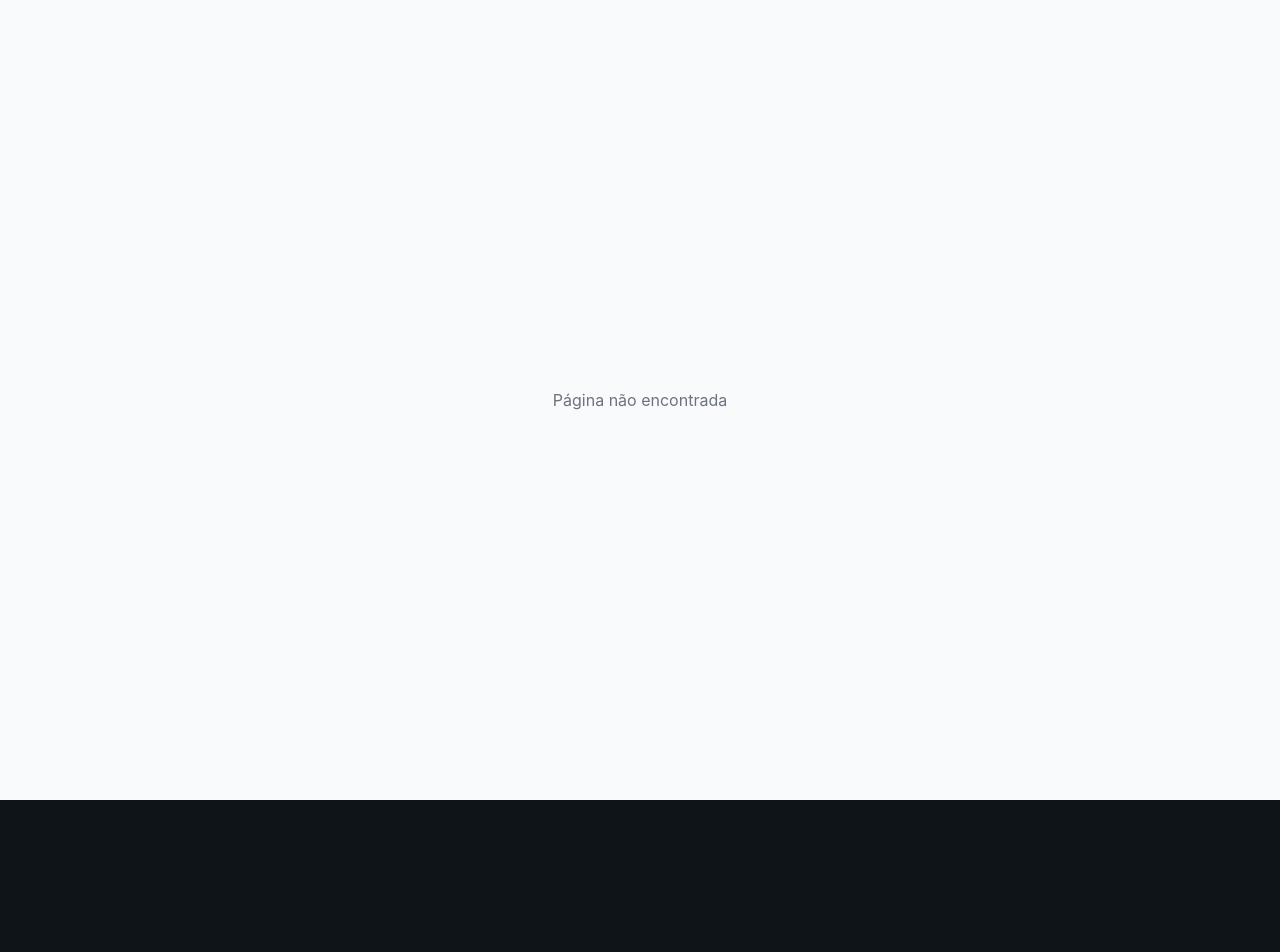
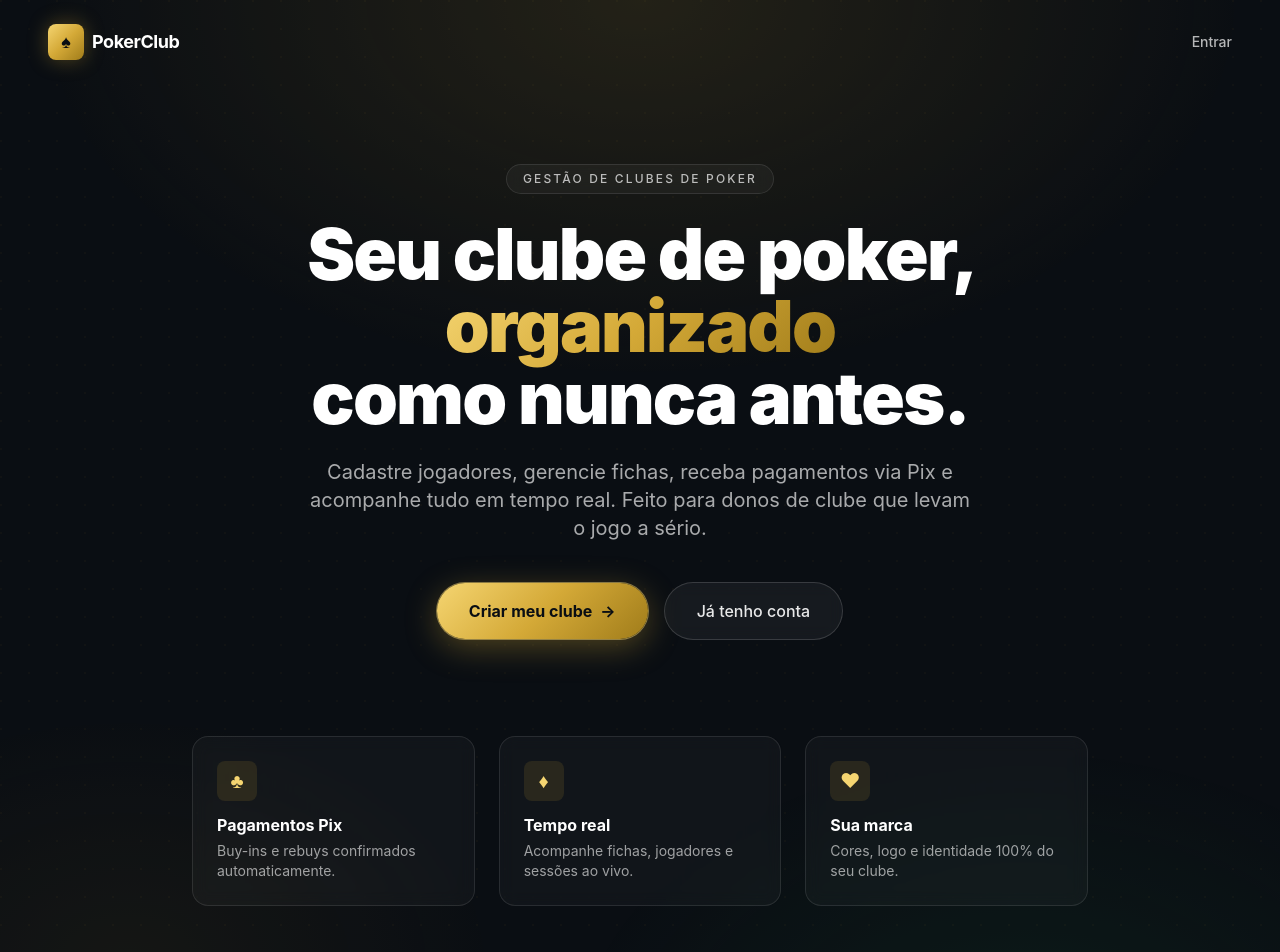
Before and after one commit to philipep-galdino/monkeys-poker, a React (Vite) app in the folder frontend/: page / in a window 1280 px wide. Shown: the top 952 px of the page. Before the commit the page ends 800 px from the top, so only its background shows below. Built offline with nearby package versions, Linux system fonts and the light colour scheme.

Commit message:
added LP with CTAs and redirections

```diff
--- a/frontend/src/App.tsx
+++ b/frontend/src/App.tsx
@@ -17,6 +17,7 @@ import SessionDetail from "@/pages/SessionDetail";
 import PlayerHistory from "@/pages/PlayerHistory";
 import CashKingLeaderboard from "@/pages/CashKingLeaderboard";
 import ClubLanding from "@/pages/ClubLanding";
+import Landing from "@/pages/Landing";
 
 const queryClient = new QueryClient({
   defaultOptions: {
@@ -32,6 +33,9 @@ export default function App() {
     <QueryClientProvider client={queryClient}>
       <BrowserRouter>
         <Routes>
+          {/* Public landing */}
+          <Route path="/" element={<Landing />} />
+
           {/* Admin (superadmin only) */}
           <Route path="/admin" element={<AdminLogin />} />
           <Route path="/admin/clubs" element={<ClubList />} />
--- /dev/null
+++ b/frontend/src/pages/Landing.tsx
@@ -0,0 +1,146 @@
+import { Link } from "react-router-dom";
+
+export default function Landing() {
+  return (
+    <div className="relative min-h-screen overflow-hidden bg-[#0a0e13] text-white">
+      {/* Ambient glow */}
+      <div
+        className="pointer-events-none absolute inset-0 opacity-70"
+        style={{
+          background:
+            "radial-gradient(ellipse 80% 60% at 50% 0%, rgba(212,169,55,0.18), transparent 60%), radial-gradient(ellipse 60% 50% at 80% 100%, rgba(26,92,56,0.25), transparent 60%), radial-gradient(ellipse 50% 40% at 10% 90%, rgba(212,169,55,0.08), transparent 60%)",
+        }}
+      />
+
+      {/* Subtle felt texture */}
+      <div
+        className="pointer-events-none absolute inset-0 opacity-[0.035]"
+        style={{
+          backgroundImage:
+            "radial-gradient(circle at 1px 1px, #d4a937 1px, transparent 0)",
+          backgroundSize: "28px 28px",
+        }}
+      />
+
+      {/* Nav */}
+      <header className="relative z-10 flex items-center justify-between px-6 py-6 md:px-12">
+        <div className="flex items-center gap-2">
+          <div
+            className="flex h-9 w-9 items-center justify-center rounded-lg text-lg font-black text-[#0a0e13]"
+            style={{
+              background:
+                "linear-gradient(135deg, #f5d571 0%, #d4a937 50%, #a07c1a 100%)",
+              boxShadow: "0 0 20px rgba(212,169,55,0.35)",
+            }}
+          >
+            ♠
+          </div>
+          <span className="text-lg font-bold tracking-tight">PokerClub</span>
+        </div>
+        <Link
+          to="/owner"
+          className="text-sm font-medium text-white/70 transition hover:text-white"
+        >
+          Entrar
+        </Link>
+      </header>
+
+      {/* Hero */}
+      <main className="relative z-10 mx-auto flex min-h-[calc(100vh-88px)] max-w-6xl flex-col items-center justify-center px-6 pb-24 pt-12 text-center md:pt-20">
+        <span
+          className="mb-6 rounded-full border border-white/10 bg-white/[0.04] px-4 py-1.5 text-xs font-medium uppercase tracking-[0.18em] text-white/70 backdrop-blur"
+        >
+          Gestão de clubes de poker
+        </span>
+
+        <h1 className="mb-6 max-w-4xl text-5xl font-black leading-[1.05] tracking-tight md:text-7xl">
+          Seu clube de poker,{" "}
+          <span
+            className="bg-clip-text text-transparent"
+            style={{
+              backgroundImage:
+                "linear-gradient(135deg, #f5d571 0%, #d4a937 50%, #a07c1a 100%)",
+            }}
+          >
+            organizado
+          </span>
+          <br />
+          como nunca antes.
+        </h1>
+
+        <p className="mb-10 max-w-2xl text-lg text-white/65 md:text-xl">
+          Cadastre jogadores, gerencie fichas, receba pagamentos via Pix e
+          acompanhe tudo em tempo real. Feito para donos de clube que levam o
+          jogo a sério.
+        </p>
+
+        <div className="flex flex-col items-center gap-4 sm:flex-row">
+          <Link
+            to="/register"
+            className="group relative inline-flex items-center justify-center rounded-full px-8 py-4 text-base font-bold text-[#0a0e13] transition-all hover:scale-[1.03]"
+            style={{
+              background:
+                "linear-gradient(135deg, #f5d571 0%, #d4a937 50%, #a07c1a 100%)",
+              boxShadow:
+                "0 0 0 1px rgba(245,213,113,0.5), 0 8px 32px rgba(212,169,55,0.35)",
+            }}
+          >
+            Criar meu clube
+            <span className="ml-2 transition-transform group-hover:translate-x-1">
+              →
+            </span>
+          </Link>
+          <Link
+            to="/owner"
+            className="inline-flex items-center justify-center rounded-full border border-white/15 bg-white/5 px-8 py-4 text-base font-medium text-white/90 backdrop-blur transition hover:bg-white/10"
+          >
+            Já tenho conta
+          </Link>
+        </div>
+
+        {/* Feature strip */}
+        <div className="mt-24 grid w-full max-w-4xl grid-cols-1 gap-6 md:grid-cols-3">
+          {[
+            {
+              icon: "♣",
+              title: "Pagamentos Pix",
+              desc: "Buy-ins e rebuys confirmados automaticamente.",
+            },
+            {
+              icon: "♦",
+              title: "Tempo real",
+              desc: "Acompanhe fichas, jogadores e sessões ao vivo.",
+            },
+            {
+              icon: "♥",
+              title: "Sua marca",
+              desc: "Cores, logo e identidade 100% do seu clube.",
+            },
+          ].map((f) => (
+            <div
+              key={f.title}
+              className="rounded-2xl border border-white/10 bg-white/[0.03] p-6 text-left backdrop-blur transition hover:border-white/20 hover:bg-white/[0.06]"
+            >
+              <div
+                className="mb-3 inline-flex h-10 w-10 items-center justify-center rounded-lg text-xl"
+                style={{
+                  background: "rgba(212,169,55,0.12)",
+                  color: "#f5d571",
+                }}
+              >
+                {f.icon}
+              </div>
+              <h3 className="mb-1 text-base font-bold">{f.title}</h3>
+              <p className="text-sm text-white/60">{f.desc}</p>
+            </div>
+          ))}
+        </div>
+      </main>
+
+      {/* Footer */}
+      <footer className="relative z-10 border-t border-white/5 px-6 py-6 text-center text-xs text-white/40 md:px-12">
+        © {new Date().getFullYear()} PokerClub · Gestão para clubes de poker
+      </footer>
+    </div>
+  );
+}
```
Also changed, not shown: 1 other file (tests, documents, lock files or other folders).
